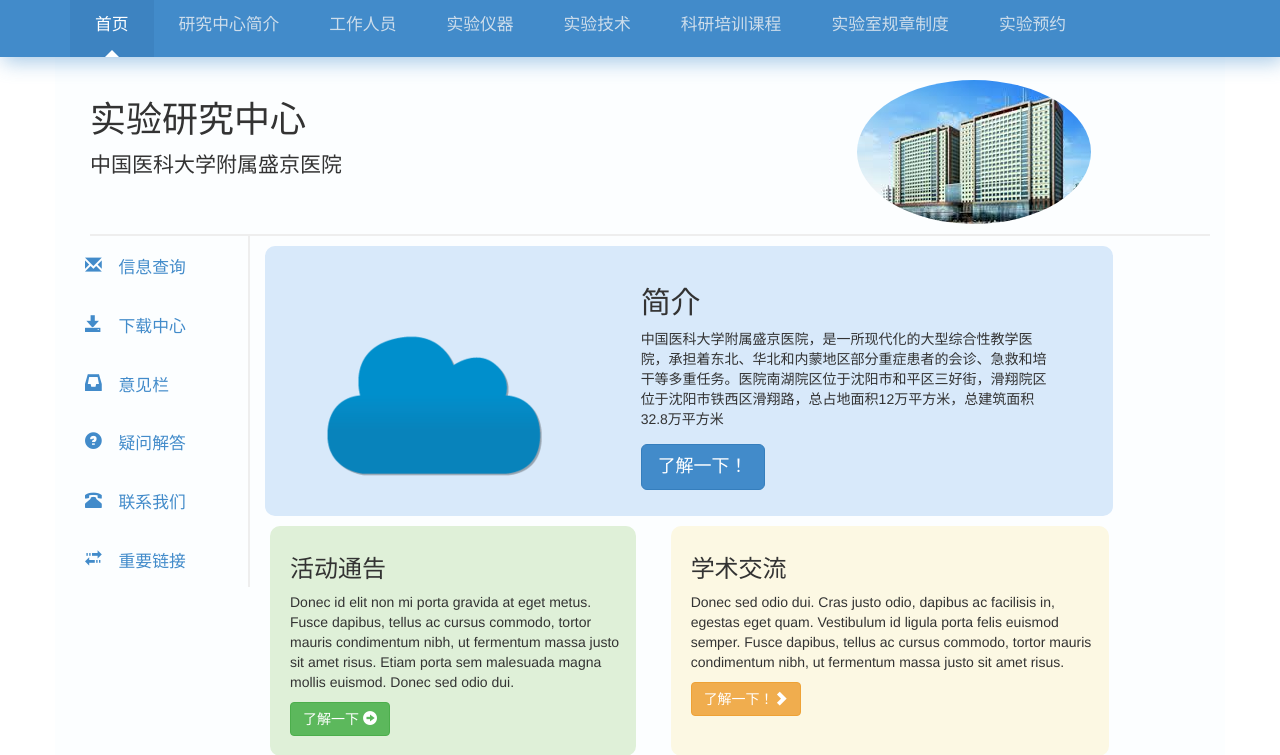
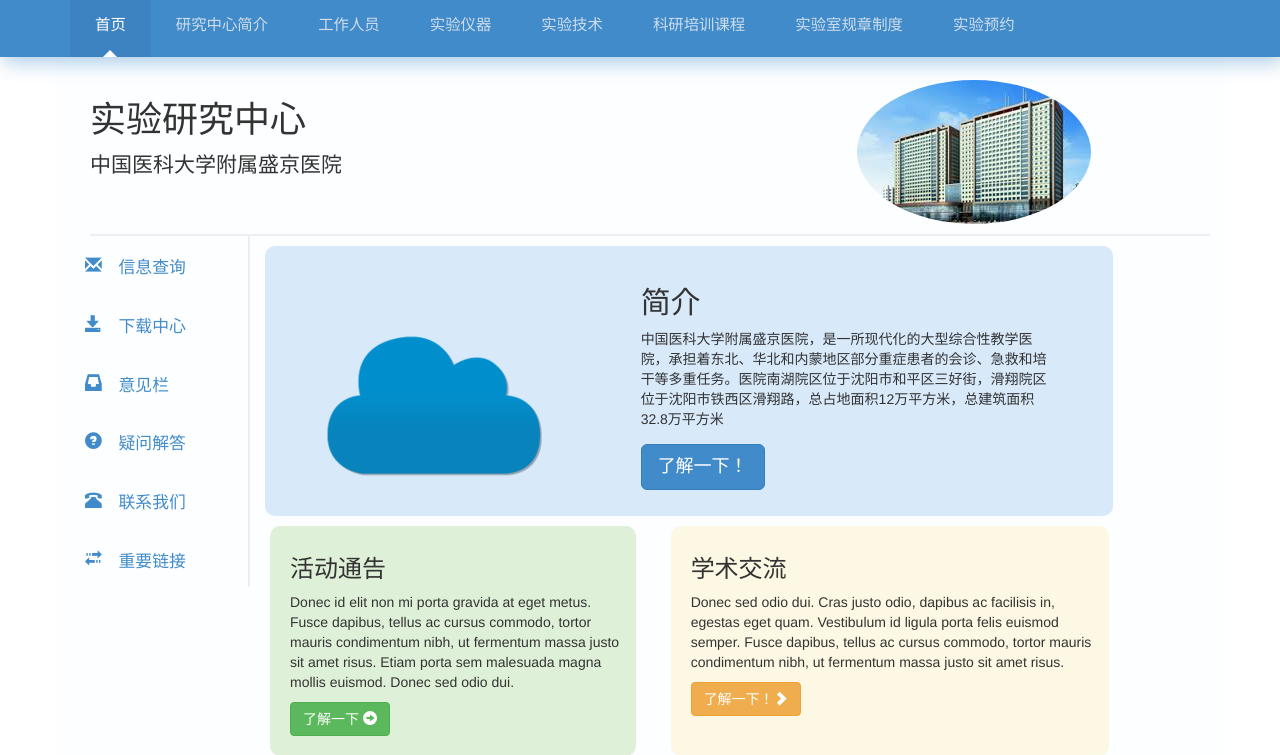
Before and after one commit to yuxiaotan/sjwebsite, a PHP site: page /index.php in a window 1280 px wide. Shown: the top 755 px of the page. Run offline with PHP 8.4, Linux system fonts and the light colour scheme.

Commit message:
Changed page size

```diff
--- a/css/styles.css
+++ b/css/styles.css
@@ -18,7 +18,7 @@ body{
         padding-right:10px;
         float: none;
         text-align:center;
-        font-size:1.2em;
+        font-size:1.1em;
         color: #428bca;
 }
 
```
